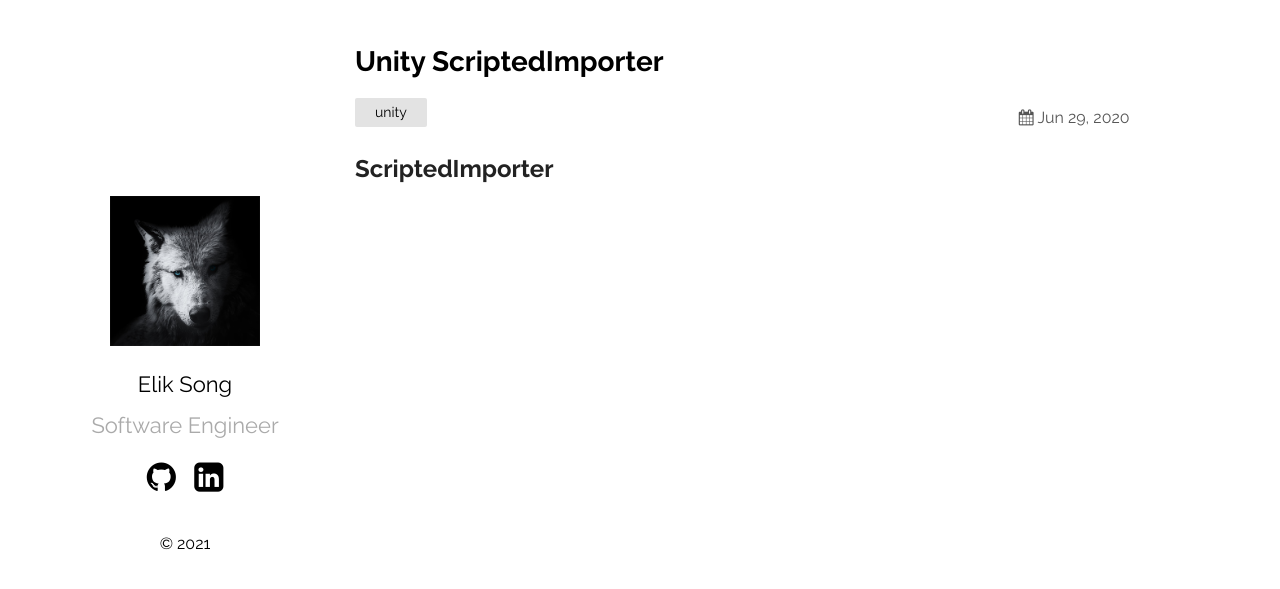
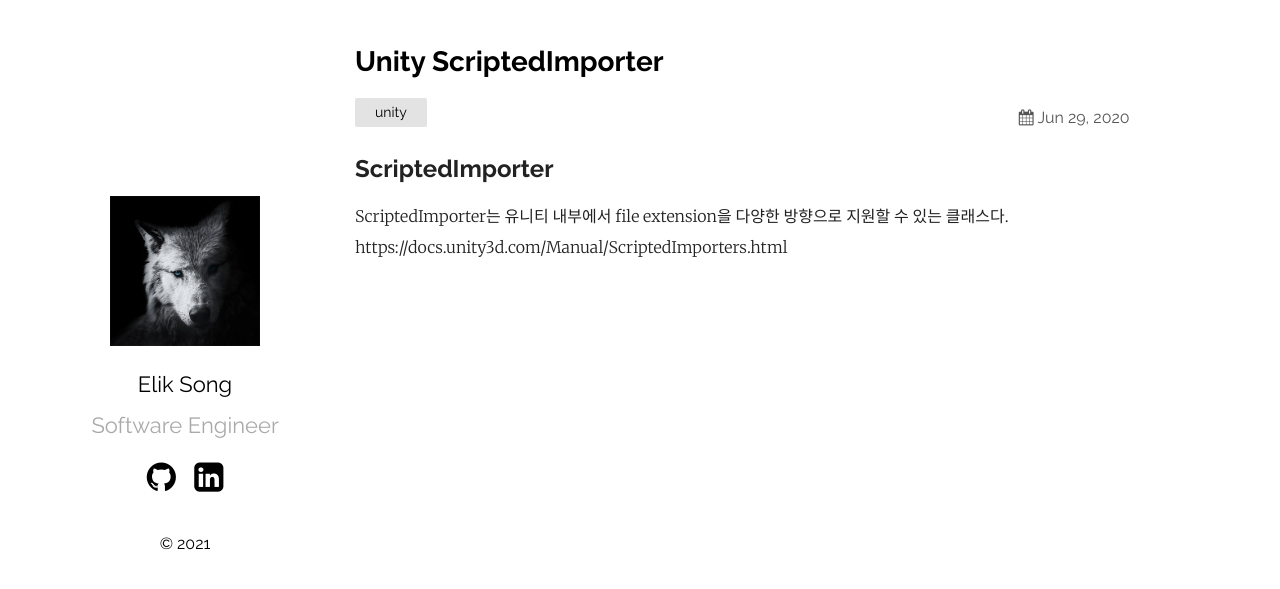
Before and after one commit to dunward/blog, a Jekyll site: the page built from _posts/2021-06-29-unity scripted-importer.markdown, in a window 1280 px wide. Shown: the top 589 px of the page. Built offline with Jekyll 4.4.1, drawn with Linux system fonts in a browser that asks for light colours; comment, search, counter and statistics services are not loaded.

Commit message:
Add description

```diff
--- a/_posts/2021-06-29-unity scripted-importer.markdown
+++ b/_posts/2021-06-29-unity scripted-importer.markdown
@@ -5,3 +5,6 @@
 categories: unity
 ---
 ## ScriptedImporter
+
+ScriptedImporter는 유니티 내부에서 file extension을 다양한 방향으로 지원할 수 있는 클래스다.
+https://docs.unity3d.com/Manual/ScriptedImporters.html
```
